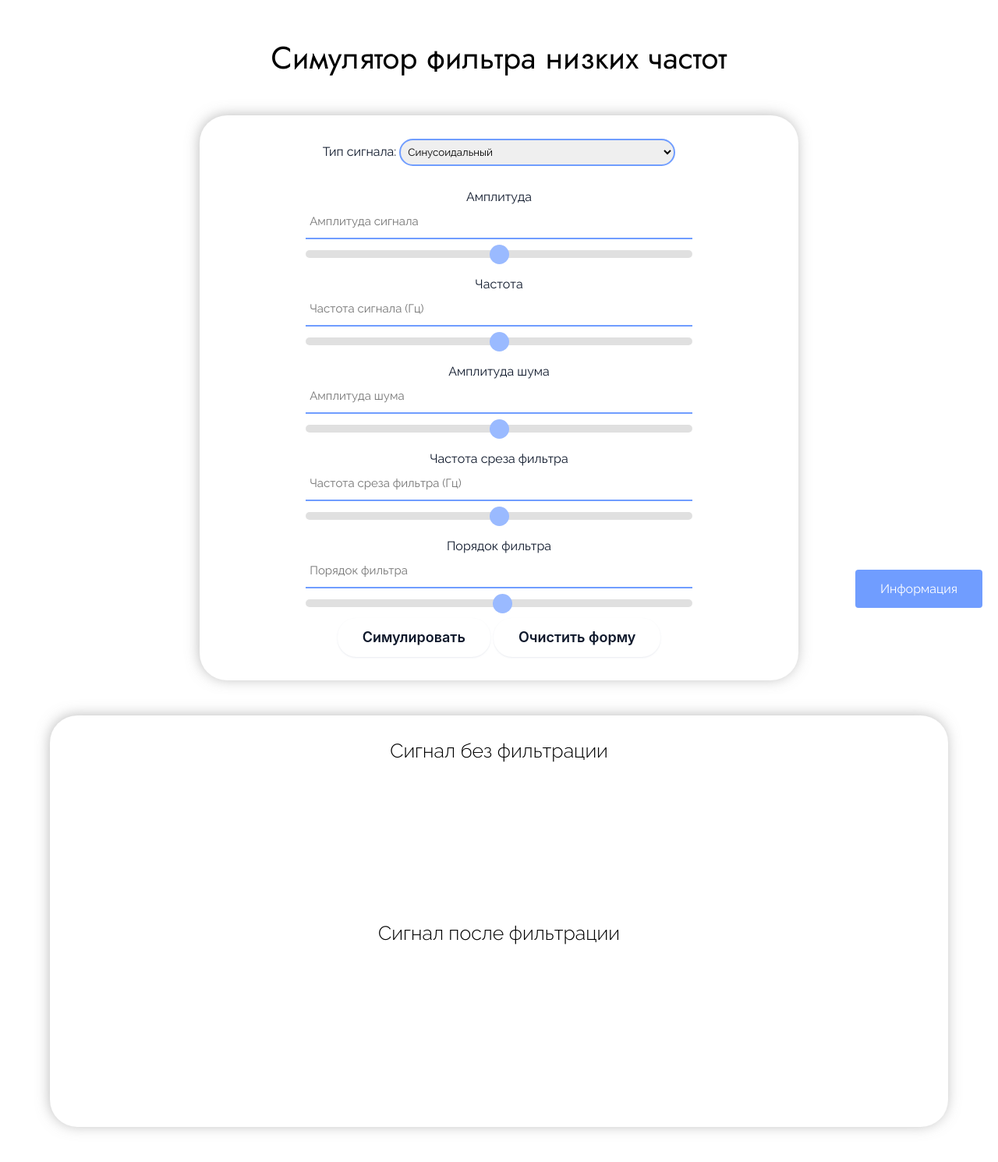
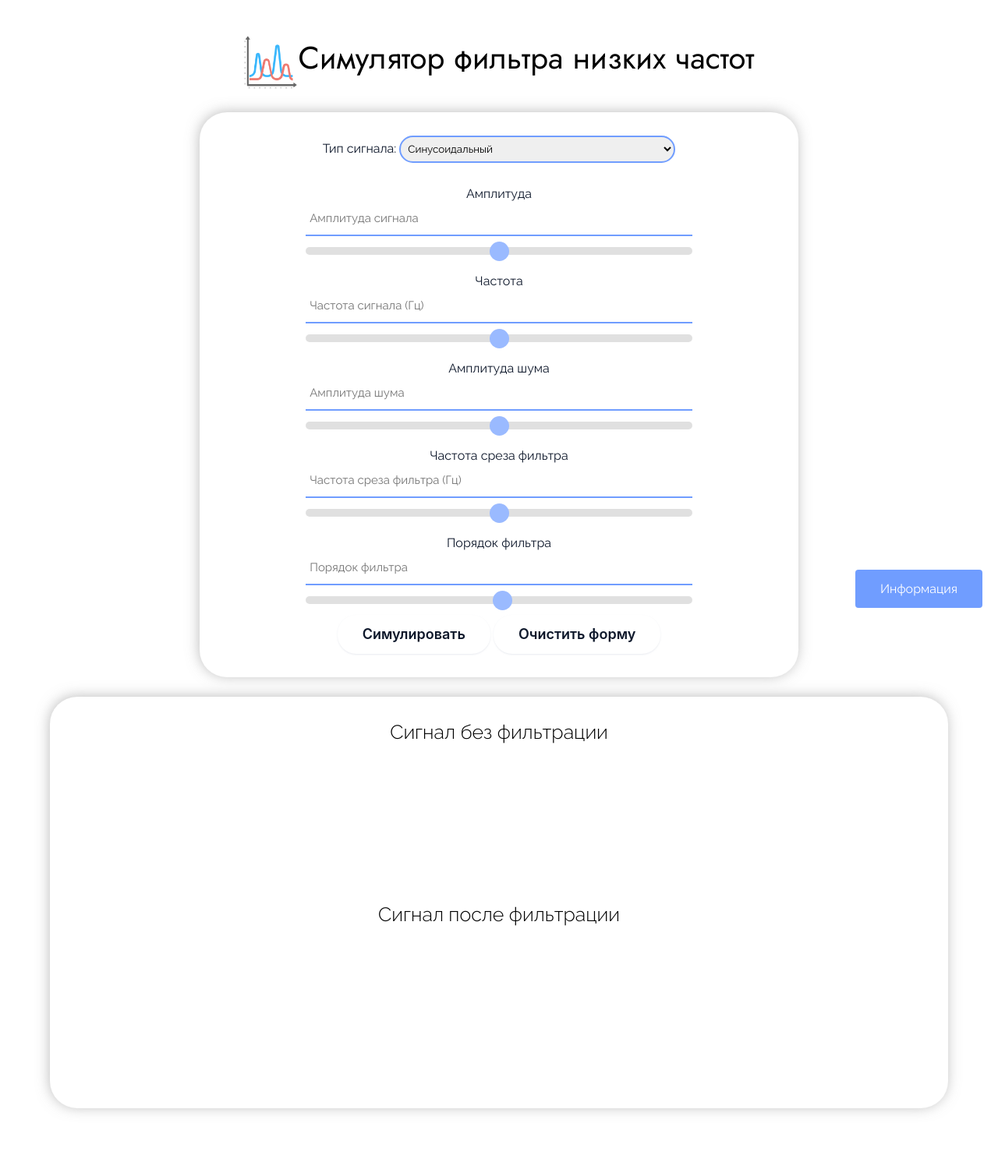
Before and after one commit to ilyadotgr30/lowpass_filter_flaskapp, a Flask app: page / in a window 1280 px wide. Shown: the whole page at 78% size. After the commit the page ends 1428 px from the top, so only its background shows below. Run offline with Flask 3, Linux system fonts and the light colour scheme; a map, chart or similar area stays blank.

Commit message:
13.10 - css last

```diff
--- a/static/style.css
+++ b/static/style.css
@@ -17,12 +17,21 @@
     outline: none;
 }
 
+.header {
+    display: flex;
+    flex-direction: row;
+    justify-content: center;
+    flex-wrap: wrap;
+    margin-top: 45px;
+}
+
+
 h1 {
     font-family: Jost;
     font-weight: 400;
     font-size: 40px;
     text-align: center;
-    margin-top: 45px;
+
 }
 
 p, label{
@@ -47,7 +56,7 @@ p, label{
     border-radius: 35px;
     text-align: center;
     box-shadow: -1px -1px 17px -1px rgba(115, 115, 115, 0.5);
-    margin-top: 45px;
+    margin-top: 25px;
 }
 
 #charts {
--- a/templates/index.html
+++ b/templates/index.html
@@ -7,7 +7,11 @@
     <link rel="stylesheet" href="{{ url_for('static', filename='style.css') }}">
 </head>
 <body>
-    <h1>Симулятор фильтра низких частот</h1>
+
+    <div class="header">
+        <span><img src="/static/img/favicon.png" width="70px"></span>
+        <h1>Симулятор фильтра низких частот</h1>
+    </div>
 
     <div class="flex-container">
     <div class="container">
@@ -69,7 +73,6 @@
         <h3 class="canvas-header">Сигнал после фильтрации</h3>
         <canvas id="filtered-signal-chart" width="400" height="200"></canvas>
     </div>
-
     </div>
     <!-- Кнопка активации -->
     <label class="btn" for="modal-1" id="floating-button">Информация</label>
```
